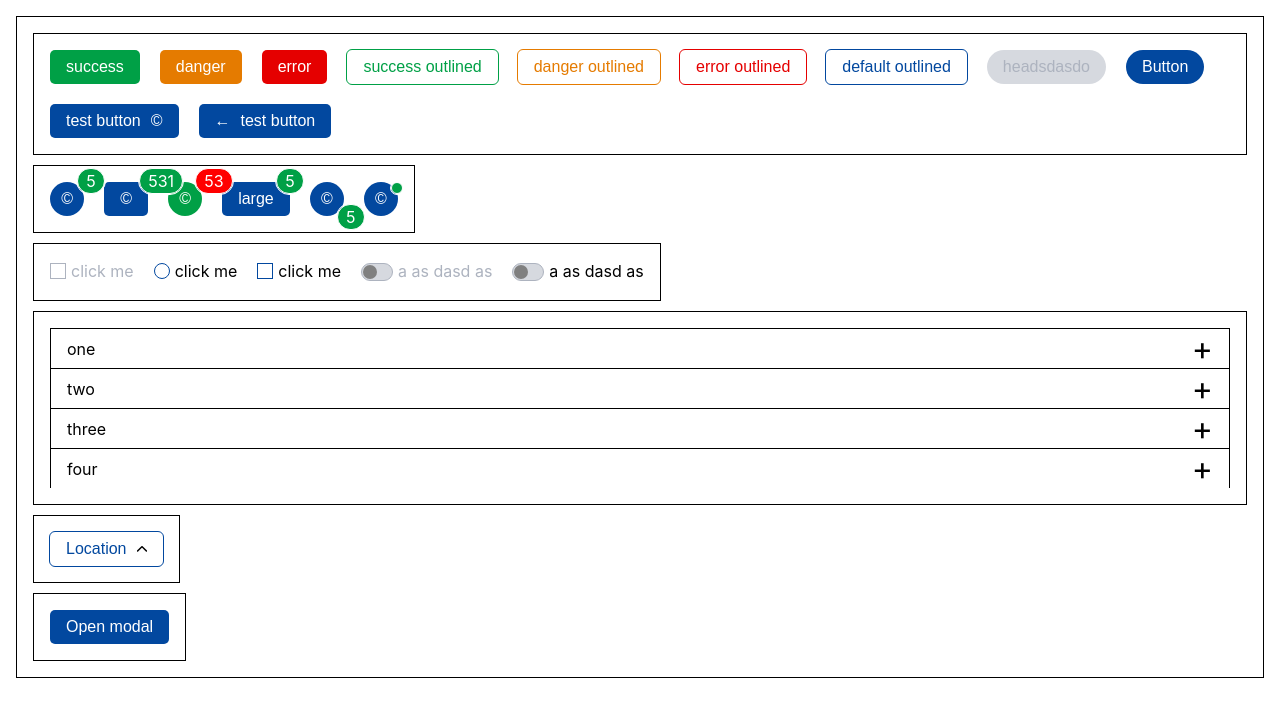
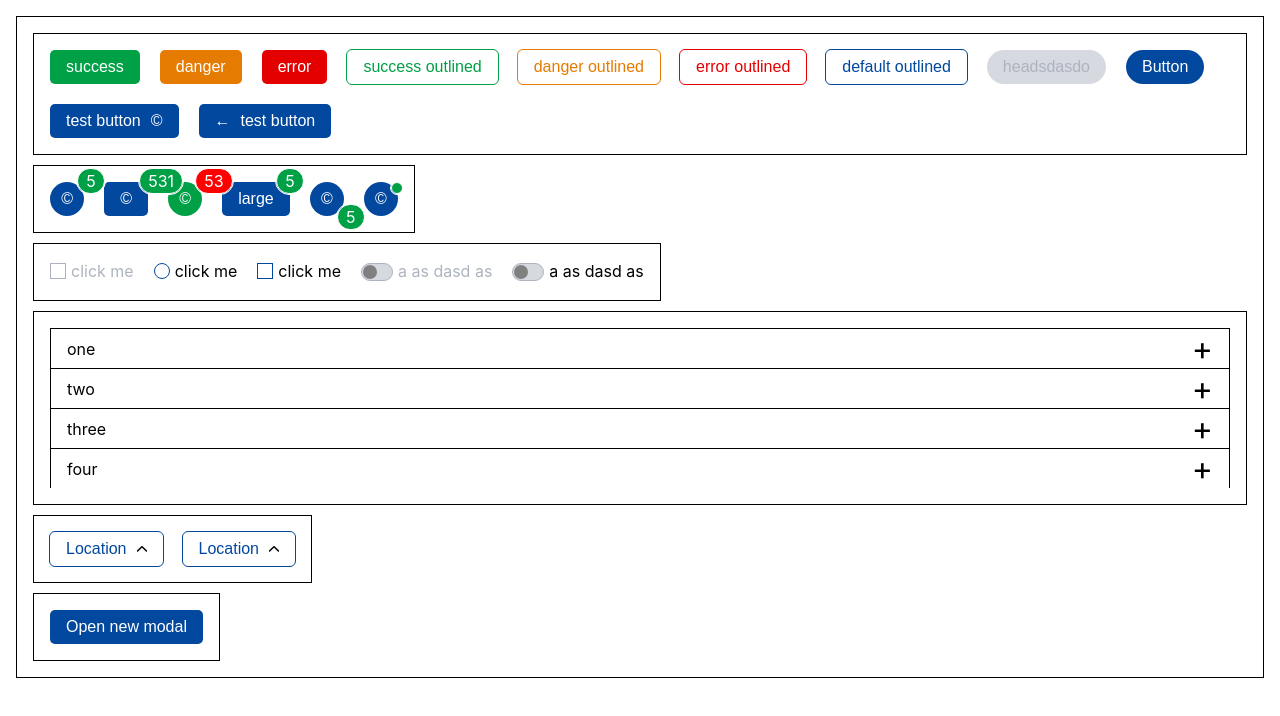
Before and after one commit to bandvov/react-ui-kit, a React (Create React App) app: page / in a window 1280 px wide. Shown: the top 716 px of the page. Built offline with nearby package versions, Linux system fonts and the light colour scheme.

Commit message:
add top position

```diff
--- a/src/App.tsx
+++ b/src/App.tsx
@@ -6,13 +6,8 @@ import Checkbox from "./components/Checkbox";
 import Dropdown from "./components/Dropdown";
 import Modal from "./components/Modal";
 import { COLORS } from "./CONSTANTS";
+import { DropdownItem } from "./types";
 
-interface DropdownItem {
-  id: number;
-  title: string;
-  selected: boolean;
-  url?: string;
-}
 const accordionItems: { title: string; content: string | ReactElement }[] = [
   {
     title: "one",
@@ -78,6 +73,7 @@ function App() {
   const [checked, setChecked] = useState(false);
   const [show, setShow] = useState<number | null>(null);
   const [openDropdown, setOpenDropdown] = useState<boolean>(false);
+  const [openDropdown1, setOpenDropdown1] = useState<boolean>(false);
   const [items, setItems] = useState<DropdownItem[]>(dropdownItems);
   const [openModal, setOpenModal] = useState<boolean>(false);
 
@@ -305,6 +301,41 @@ function App() {
             );
           })}
         </Dropdown>
+        <Dropdown
+          isOpen={openDropdown1}
+          title={"Location"}
+          setOpen={setOpenDropdown1}
+          position={"top"}
+        >
+          {items.map((item: DropdownItem) => {
+            return (
+              <div
+                tabIndex={0}
+                onKeyDown={(e: any) => {
+                  if (e.code === "Space" || e.code === "Enter") {
+                    setOpenDropdown1(false);
+                    dropdownHandler(item.id);
+                  } else if (e.code === "Escape") {
+                    setOpenDropdown1(false);
+                  }
+                }}
+                onClick={() => {
+                  setOpenDropdown1(false);
+                  dropdownHandler(item.id);
+                }}
+                style={{
+                  backgroundColor: item.selected ? COLORS.Blue : "white",
+                  color: item.selected ? "white" : "black",
+                  borderBottom: "0.5px solid",
+                  display: "flex",
+                  justifyContent: "stretch",
+                }}
+              >
+                <span style={{ padding: "0.2rem .5rem" }}>{item.title}</span>
+              </div>
+            );
+          })}
+        </Dropdown>
       </div>
       <div
         style={{
@@ -322,7 +353,7 @@ function App() {
             setOpenModal(true);
           }}
         >
-          Open modal
+          Open new modal
         </Button>
         <Modal open={openModal} setOpen={setOpenModal}>
           <div
--- a/src/components/Dropdown.tsx
+++ b/src/components/Dropdown.tsx
@@ -1,5 +1,5 @@
 import React, { ReactElement, useRef, useEffect } from "react";
-import styled from "styled-components";
+import styled, { css } from "styled-components";
 import Button from "../components/Button";
 import { Position } from "../types";
 
@@ -7,13 +7,30 @@ const iconPath = process.env.PUBLIC_URL + "/icons/";
 
 const ChildrenContainer = styled.div<{ isOpen: boolean; position: Position }>`
   width: max-content;
-  top: 50px;
-  left: calc(50% - 90px);
+  ${(props) => {
+    switch (props.position) {
+      case "bottom":
+        return css`
+          top: 50px;
+          left: calc(50% - 90px);
+          box-shadow: 0 0.5em 1em rgba(0, 0, 0, 0.1),
+            0 0 0 2px rgb(255, 255, 255), 0.1em 0.1em 0.5em rgba(0, 0, 0, 0.3);
+        `;
+      case "top":
+        return css`
+          bottom: 50px;
+          left: calc(50% - 90px);
+          box-shadow: 0 -0.5em 1em rgba(0, 0, 0, 0.1),
+            0 0 0 2px rgb(255, 255, 255), 0.1em 0.1em 0.5em rgba(0, 0, 0, 0.3);
+        `;
+
+      default:
+        break;
+    }
+  }}
   overflow: hidden;
   opacity: ${(props) => (props.isOpen ? 1 : 0)};
-  transition: all 0.2s;
-  box-shadow: 0 1em 1em rgba(0, 0, 0, 0.1), 0 0 0 2px rgb(255, 255, 255),
-    0.1em 0.1em 0.5em rgba(0, 0, 0, 0.3);
+  transition: all 0.2s ease-in-out;
   height: ${(props) => (props.isOpen ? "" : 0)};
   position: absolute;
 `;
@@ -48,7 +65,12 @@ export default function Dropdown({
   const iconName = isOpen ? "arrow_down.svg" : "arrow_up.svg";
 
   return (
-    <div ref={ref} style={{ position: "relative" }}>
+    <div
+      ref={ref}
+      style={{
+        position: "relative",
+      }}
+    >
       <Button
         variant={"default-outlined"}
         style={{
```
Also changed, not shown: src/types.d.ts (+7 -1 lines).
